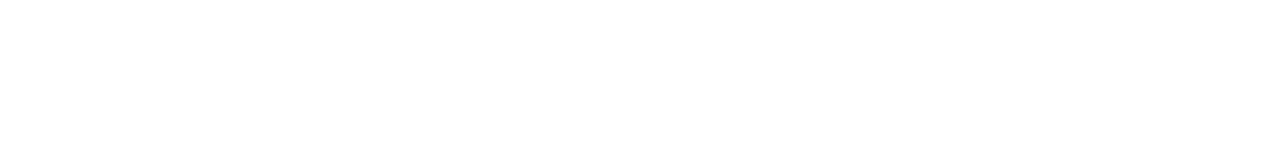
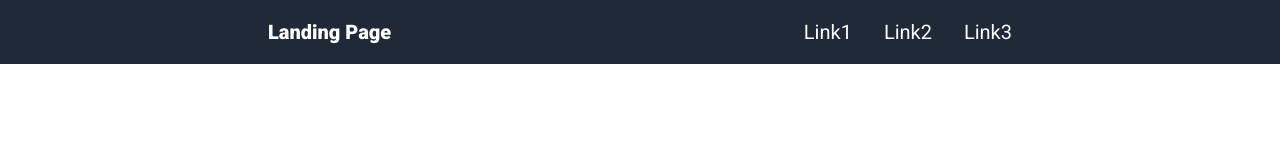
Before and after one commit to Soham-Powar/landingpage, a plain HTML site: page index.html in a window 1280 px wide. Drawn offline with Linux system fonts and the light colour scheme.

Commit message:
Add navbar

```diff
--- a/index.html
+++ b/index.html
@@ -5,11 +5,25 @@
 	<meta charset="UTF-8">
 	<link rel="stylesheet" href="style.css">
 	<meta name="viewport" content="width=device-width, initial-scale=1.0">
+	<link rel="preconnect" href="https://fonts.googleapis.com">
+	<link rel="preconnect" href="https://fonts.gstatic.com" crossorigin>
+	<link
+		href="https://fonts.googleapis.com/css2?family=Roboto:ital,wght@0,100;0,300;0,400;0,500;0,700;0,900;1,100;1,300;1,400;1,500;1,700;1,900&display=swap"
+		rel="stylesheet">
 	<title>Document</title>
 </head>
+<div class="sec1">
+	<nav>
+		<ul>
+			<li class="logo"><a href="#">Landing Page</a></li>
+			<li><a href="#">Link1</a></li>
+			<li><a href="#">Link2</a></li>
+			<li><a href="#">Link3</a></li>
+		</ul>
+	</nav>
+</div>
 
 <body>
-
 </body>
 
 </html>
--- a/style.css
+++ b/style.css
@@ -0,0 +1,33 @@
+* {
+	margin: 0;
+	padding: 0;
+	font-family: roboto;
+}
+
+.sec1 {
+	background-color: #1f2937;
+	color: white;
+}
+
+nav ul {
+	display: flex;
+	gap: 32px;
+	list-style: none;
+	margin: 0 20%;
+	flex-wrap: wrap;
+}
+
+li a {
+	text-decoration: none;
+	color: white;
+	font-size: 20px
+}
+
+nav {
+	padding: 20px;
+}
+
+.logo {
+	margin-right: auto;
+	font-weight: 900;
+}
```
